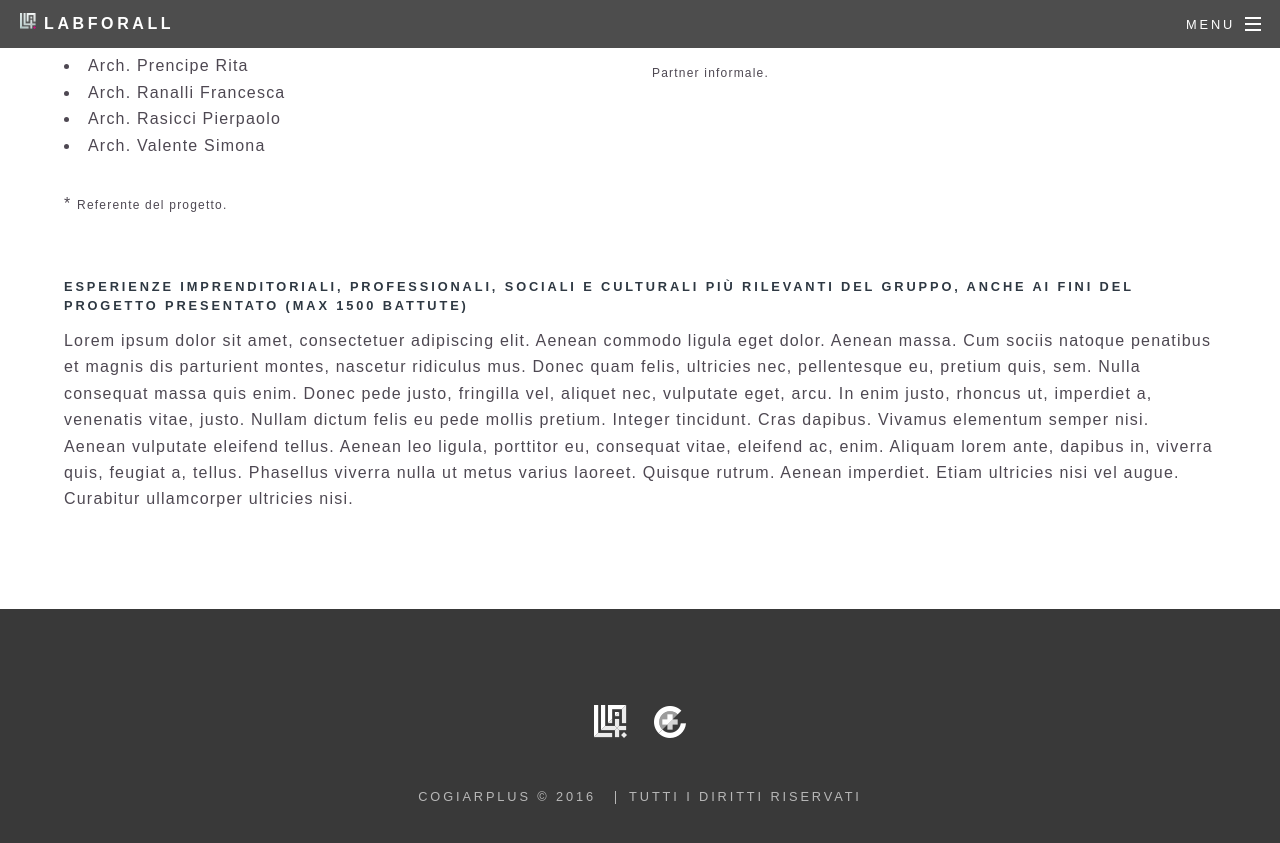
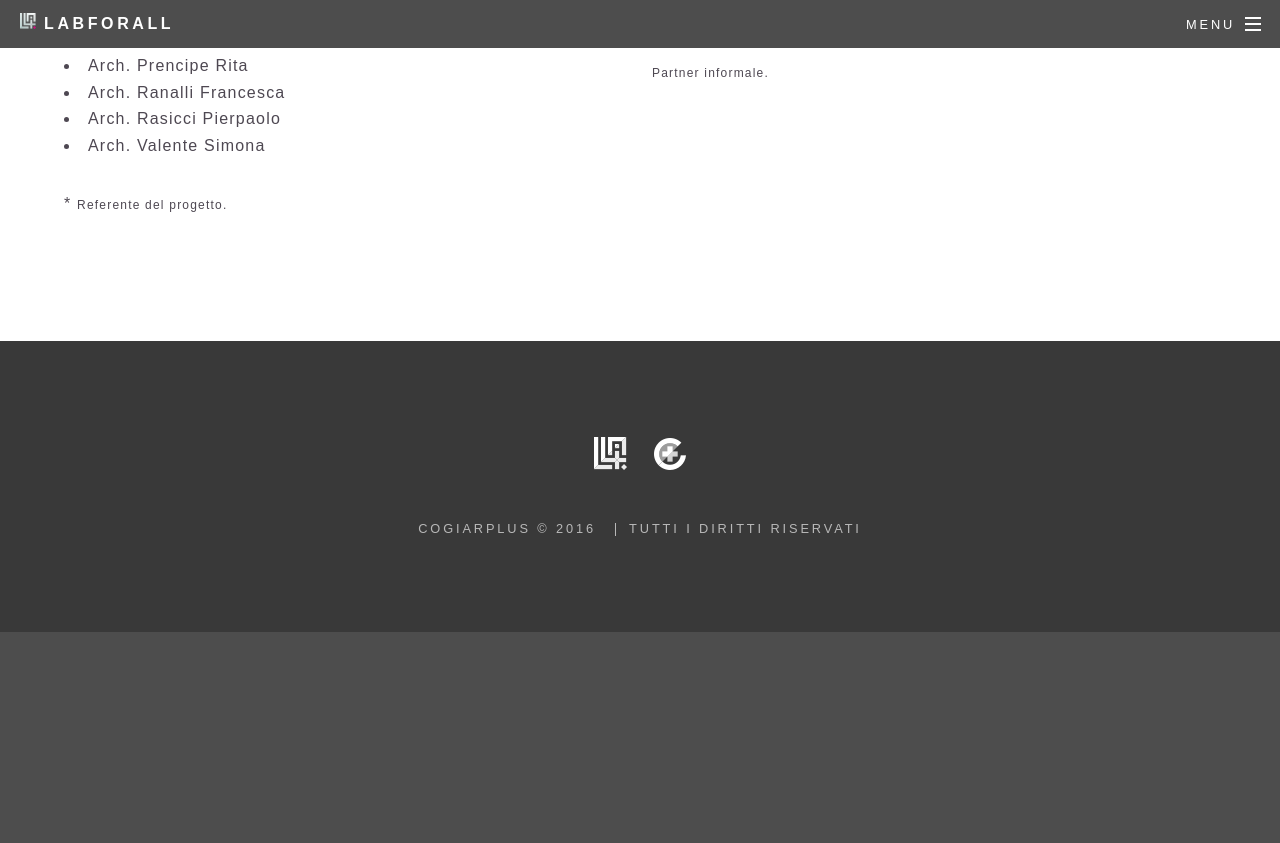
Before and after one commit to cogiarplus/labforall, a Jekyll site: the page built from gruppo.html, in a window 1280 px wide and 900 px high, scrolled down 560 px. Shown: the top 843 px of the window. Built offline with Jekyll 4.4.1, drawn with Linux system fonts in a browser that asks for light colours; some web fonts are replaced; after the commit the page ends 1192 px from its top, so only the background shows below that.

Commit message:
Update gruppo.html

```diff
--- a/gruppo.html
+++ b/gruppo.html
@@ -39,8 +39,12 @@ description:
 <br>
 
 
+{% if site.esperienze_imprenditoriali_professionali_sociali_e_culturali %}
+
 
 
 <h5>Esperienze imprenditoriali, professionali, sociali e culturali più rilevanti del gruppo, anche ai fini del progetto presentato (max 1500 battute)</h5>
 
-<p>Lorem ipsum dolor sit amet, consectetuer adipiscing elit. Aenean commodo ligula eget dolor. Aenean massa. Cum sociis natoque penatibus et magnis dis parturient montes, nascetur ridiculus mus. Donec quam felis, ultricies nec, pellentesque eu, pretium quis, sem. Nulla consequat massa quis enim. Donec pede justo, fringilla vel, aliquet nec, vulputate eget, arcu. In enim justo, rhoncus ut, imperdiet a, venenatis vitae, justo. Nullam dictum felis eu pede mollis pretium. Integer tincidunt. Cras dapibus. Vivamus elementum semper nisi. Aenean vulputate eleifend tellus. Aenean leo ligula, porttitor eu, consequat vitae, eleifend ac, enim. Aliquam lorem ante, dapibus in, viverra quis, feugiat a, tellus. Phasellus viverra nulla ut metus varius laoreet. Quisque rutrum. Aenean imperdiet. Etiam ultricies nisi vel augue. Curabitur ullamcorper ultricies nisi.</p>
+<p>{{ site.esperienze_imprenditoriali_professionali_sociali_e_culturali }}</p>
+
+  {% endif %}
```
